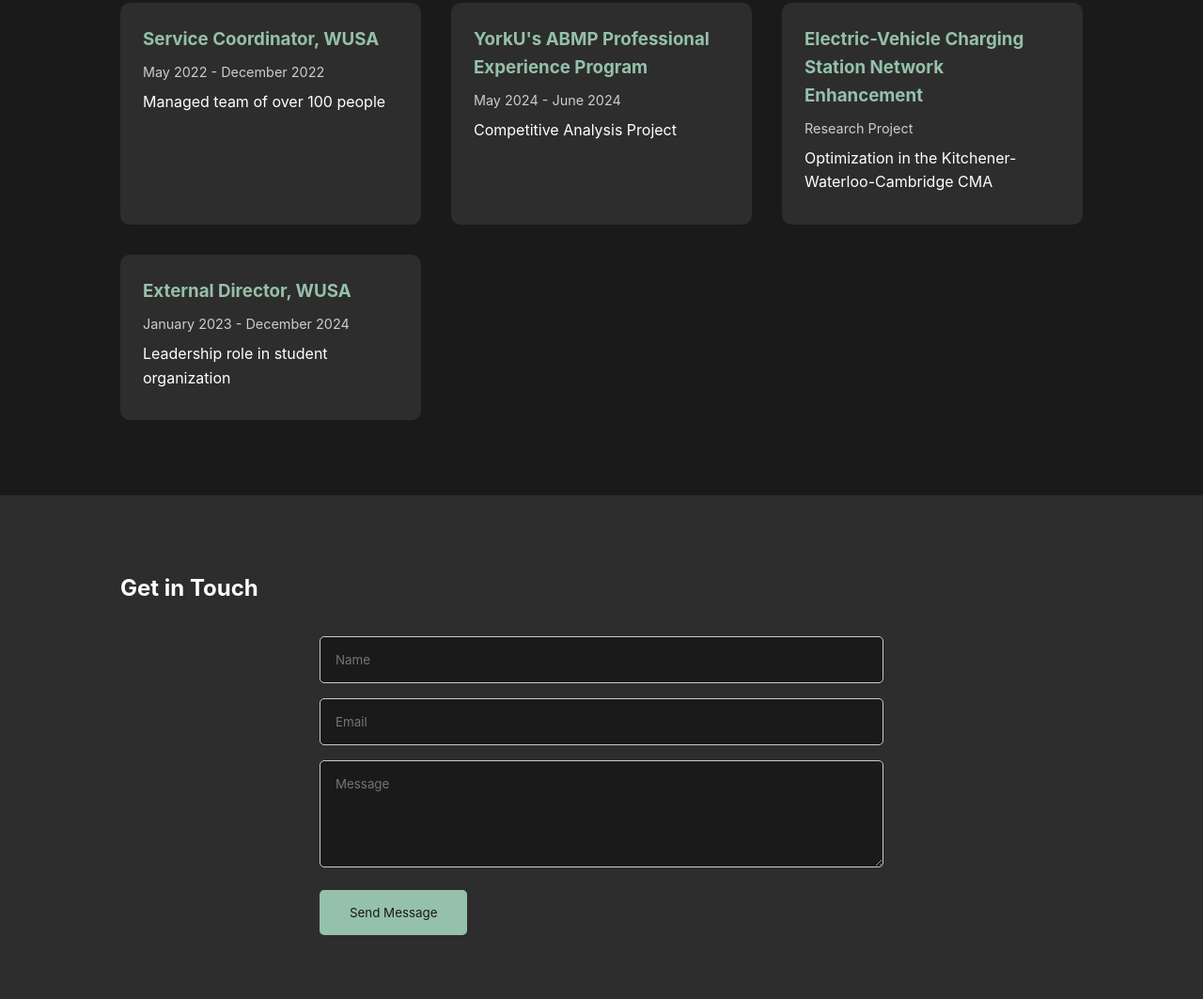
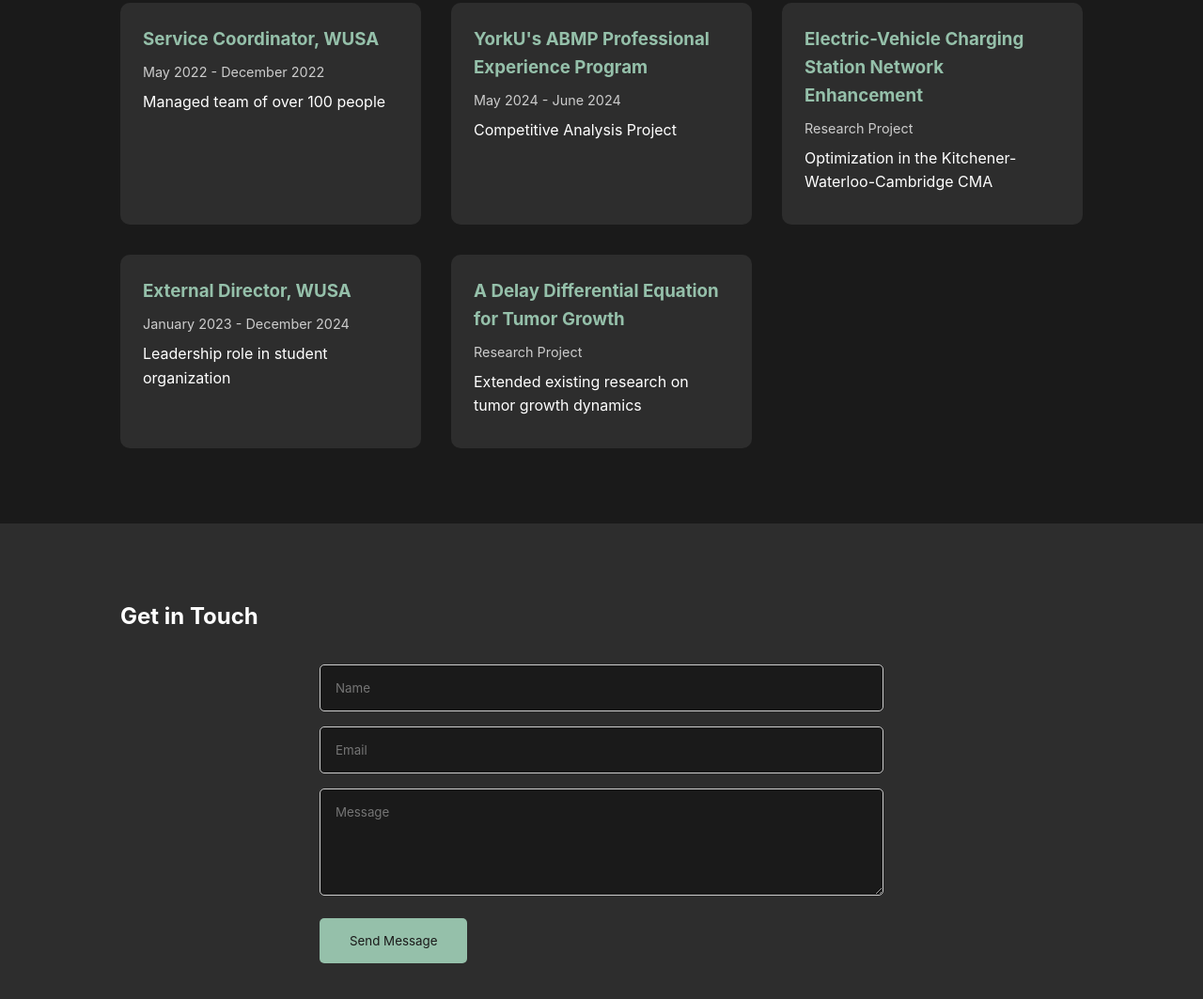
Before and after one commit to sghura/portfolio-v1, a plain HTML site: page index.html in a window 1280 px wide. Shown: the part 1704-2767 px from the top of the page at 94% size. Drawn offline with Linux system fonts and the light colour scheme.

Commit message:
Add another research project  to projects section

```diff
--- a/index.html
+++ b/index.html
@@ -432,6 +432,18 @@
                     </ul>
                 </div>
             </div>
+            <div class="work-item">
+                <h3>A Delay Differential Equation for Tumor Growth</h3>
+                <div class="preview-content">
+                    <p class="date">Research Project</p>
+                    <p>Extended existing research on tumor growth dynamics</p>
+                </div>
+                <div class="expanded-content">
+                    <ul>
+                        <li>Extended existing research to account for the Quiescent Phase, and thus added new or modified parameters, existing dynamics</li>
+                    </ul>
+                </div>
+            </div>
         </div>
     </section>
 
```
